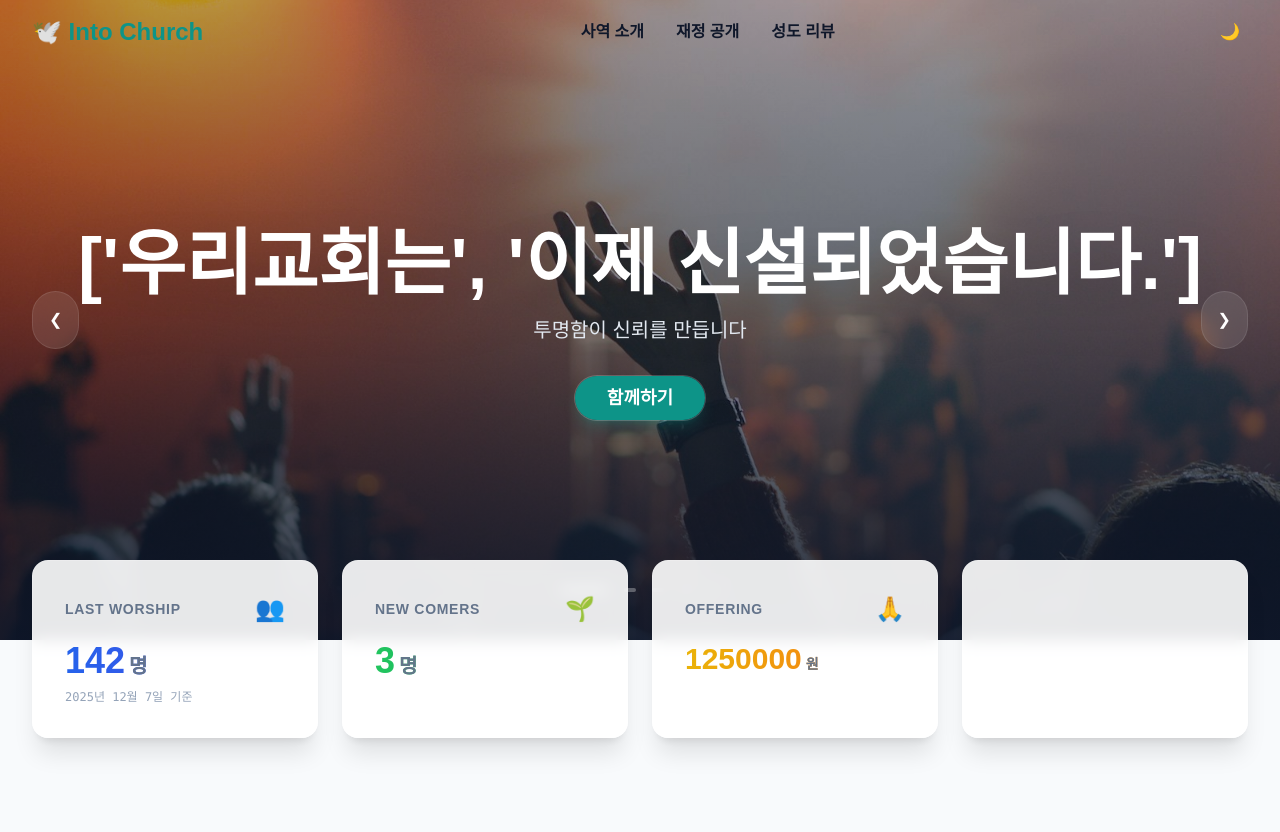
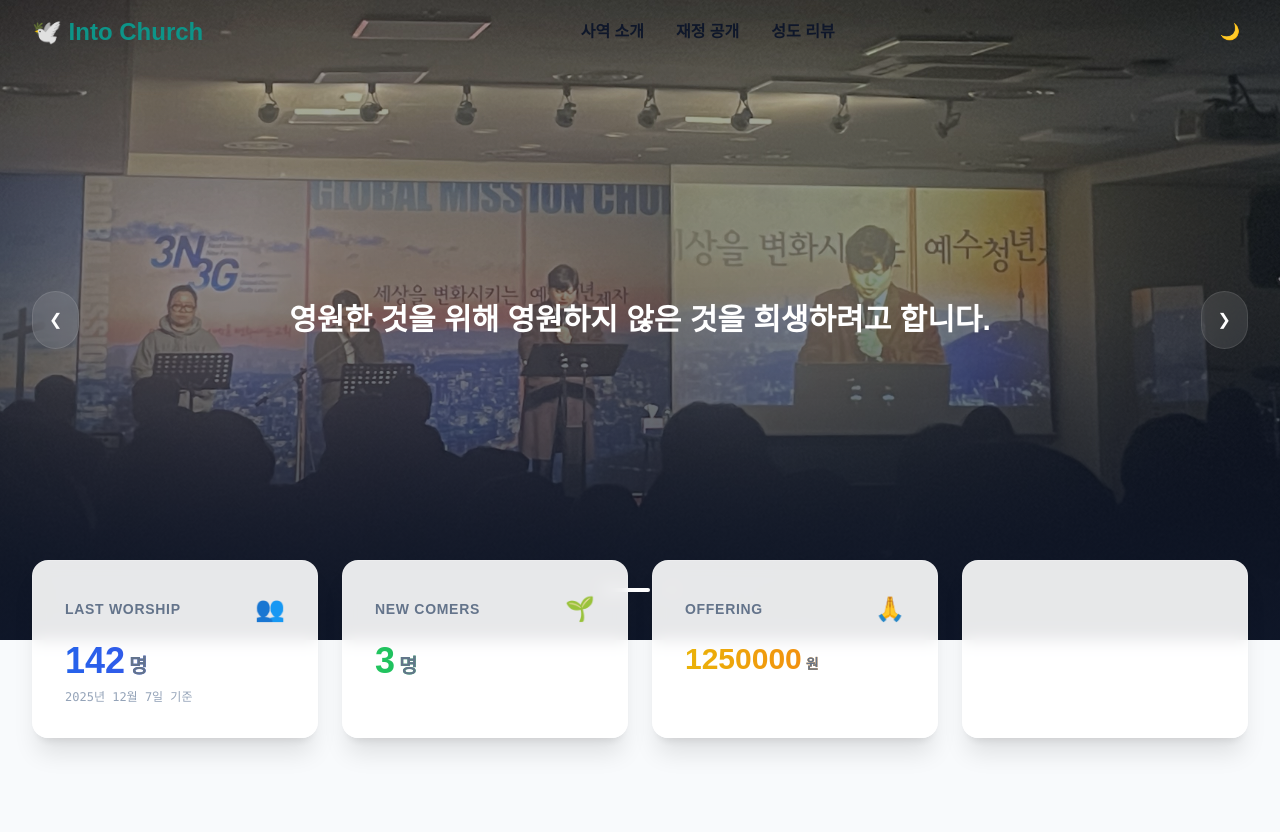
Before and after one commit to testwelltest01/intochurch, a Django app: page / in a window 1280 px wide. Shown: the top 832 px of the page. Run offline with Django 5.2, Linux system fonts and the light colour scheme; data comes from the database, SQL or seed files in the repository; some libraries are stand-ins or nearby versions; some web fonts are replaced.

Commit message:
슬라이드 사진 변경

```diff
--- a/ministry/templates/ministry/dashboard.html
+++ b/ministry/templates/ministry/dashboard.html
@@ -31,19 +31,9 @@
             class="absolute inset-0 bg-gradient-to-t from-slate-900/90 via-slate-900/30 to-transparent flex items-center justify-center">
             <div class="text-center px-4">
                 <h2
-                    class="slide-text text-white text-5xl md:text-7xl font-bold drop-shadow-2xl opacity-0 transform translate-y-10 transition duration-1000 leading-tight">
+                    class="slide-text text-white text-3xl md:text-5xl font-bold drop-shadow-2xl opacity-0 transform translate-y-10 transition duration-1000 leading-tight">
                     {{ slide.title }}
                 </h2>
-                <p
-                    class="mt-4 text-xl text-slate-200 opacity-0 transform translate-y-10 transition duration-1000 delay-200 slide-sub">
-                    투명함이 신뢰를 만듭니다
-                </p>
-                <div class="mt-10 opacity-0 transform translate-y-10 transition duration-1000 delay-500 slide-cta">
-                    <a href="#about"
-                        class="px-8 py-3 bg-brand-600 hover:bg-brand-500 text-white rounded-full font-bold text-lg shadow-lg hover:shadow-brand-500/30 transition shadow-brand-500/20 ring-1 ring-white/20">
-                        함께하기
-                    </a>
-                </div>
             </div>
         </div>
     </div>
--- a/ministry/views.py
+++ b/ministry/views.py
@@ -73,16 +73,28 @@ def home(request):
     try:
         # 폴더가 있는지 확인
         if os.path.exists(slides_dir):
-            file_list = sorted(os.listdir(slides_dir)) # 이름순 정렬
+            file_list = sorted(os.listdir(slides_dir)) # 이름순 정렬 (slide1.jpg, slide2.jpg...)
+
+            # [수정] 순서대로 보여줄 제목들을 리스트에 담습니다.
+            title_list = ["영원한 것을 위해 영원하지 않은 것을 희생하려고 합니다.",
+            "모든 사람이 죄를 범하였으매 하나님의 영광에 이르지 못하더니",
+            "우리가 아직 죄인되었을 때에 그리스도께서 우리를 위하여 죽으심으로\n하나님께서 우리에 대한 자기의 사랑을 확증하셨느니라",
+            "하나님이 세상을 이처럼 사랑하사 독생자를 주셨으니\n이는 그를 믿는 자마다 멸망하지 않고 영생을 얻게 하려 하심이라",
+            "새 계명을 너희에게 주노니 서로 사랑하라\n내가 너희를 사랑한 것 같이 너희도 서로 사랑하라"]
 
             for idx, filename in enumerate(file_list):
                 if filename.lower().endswith(('.png', '.jpg', '.jpeg', '.gif', '.webp')):
 
-                    title = ['우리교회는', '이제 신설되었습니다.']
+                    # [수정] 현재 순서(idx)에 맞는 제목을 가져옵니다.
+                    # (만약 사진이 제목보다 많으면 빈 칸으로 둡니다)
+                    if idx < len(title_list):
+                        current_title = title_list[idx]
+                    else:
+                        current_title = ""
 
                     slides.append({
                         'id': idx,
-                        'title': title,
+                        'title': current_title, # 여기서 짝지은 제목을 넣습니다
                         'image': {'url': f"/static/slides/{filename}"}
                     })
         else:
```
Also changed, not shown: static/slides/1.jpg (added), static/slides/2_ww2.jpg (deleted), static/slides/3_설명3.jpg (deleted), static/slides/4.jpg (renamed from static/slides/1_hi.jpg), static/slides/4_설명4.jpg (deleted), static/slides/5_설명5.jpg (deleted), 3 other files.
